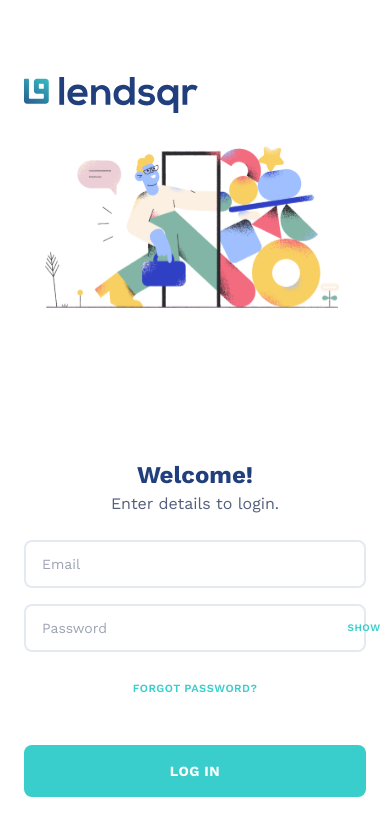
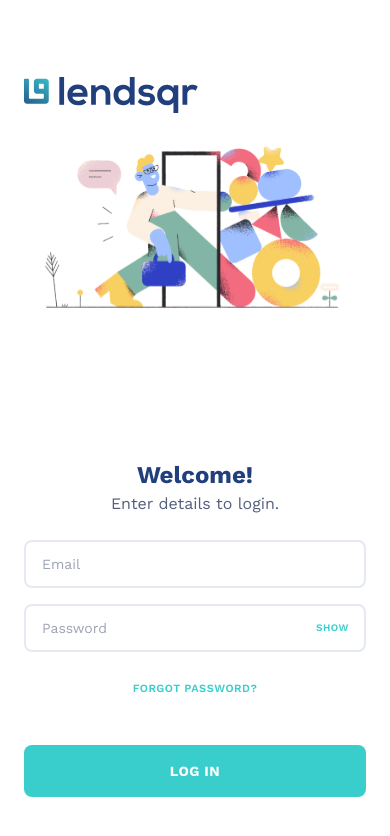
Before and after one commit to Nedu2022/lendsqr-fe-test, a React (Vite) app: page / in a window 390 px wide. Shown: the top 836 px of the page. Built offline with nearby package versions, Linux system fonts and the light colour scheme.

Commit message:
fix: responsiveness

```diff
--- a/src/pages/Login/Login.scss
+++ b/src/pages/Login/Login.scss
@@ -346,7 +346,7 @@
   }
 
   .password-toggle {
-    right: var(--spacing-sm);
+    left: 18rem;
     font-size: 10px;
     min-width: 40px;
     min-height: 40px;
--- a/src/pages/UserDetails/UserDetails.scss
+++ b/src/pages/UserDetails/UserDetails.scss
@@ -270,7 +270,7 @@
             flex-direction: column;
           }
           .user-details {
-            padding: 16px 20px;
+            padding:  var(--spacing-xs);
           }
 
           .header {
```
